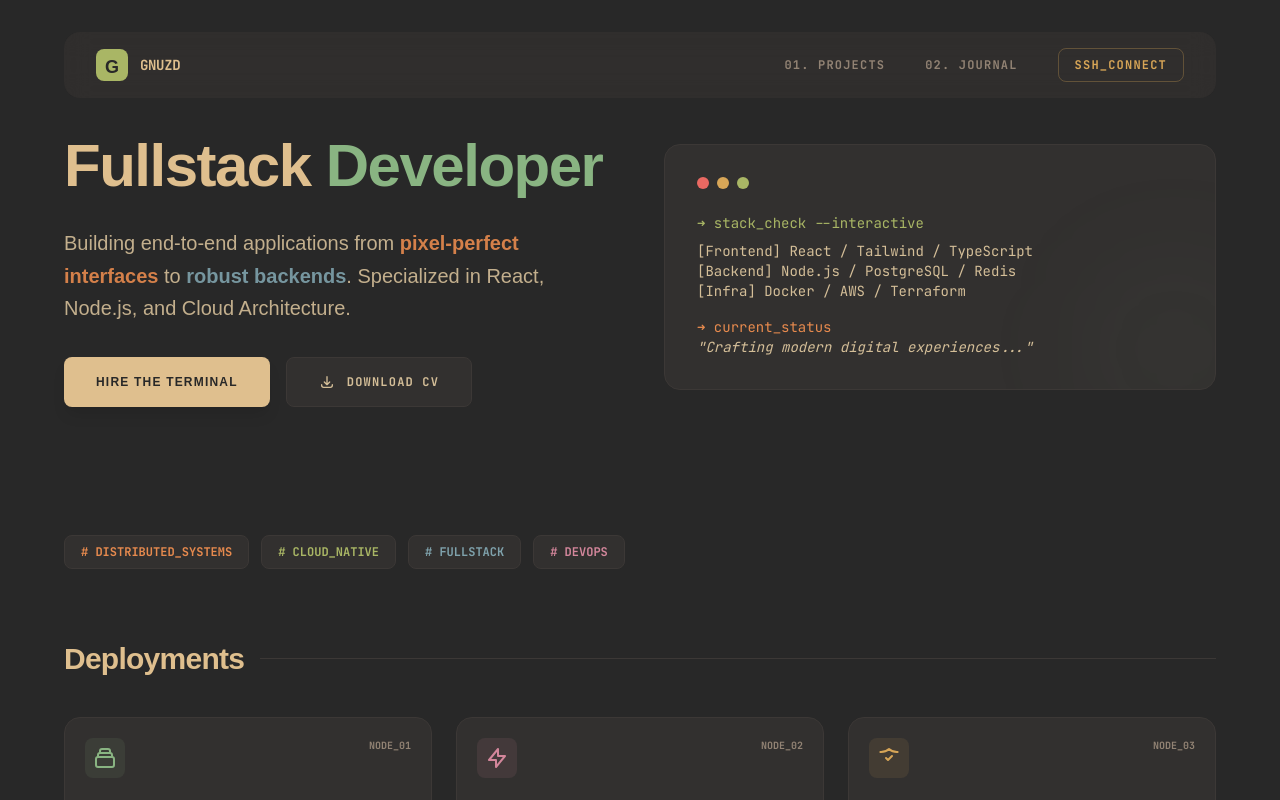
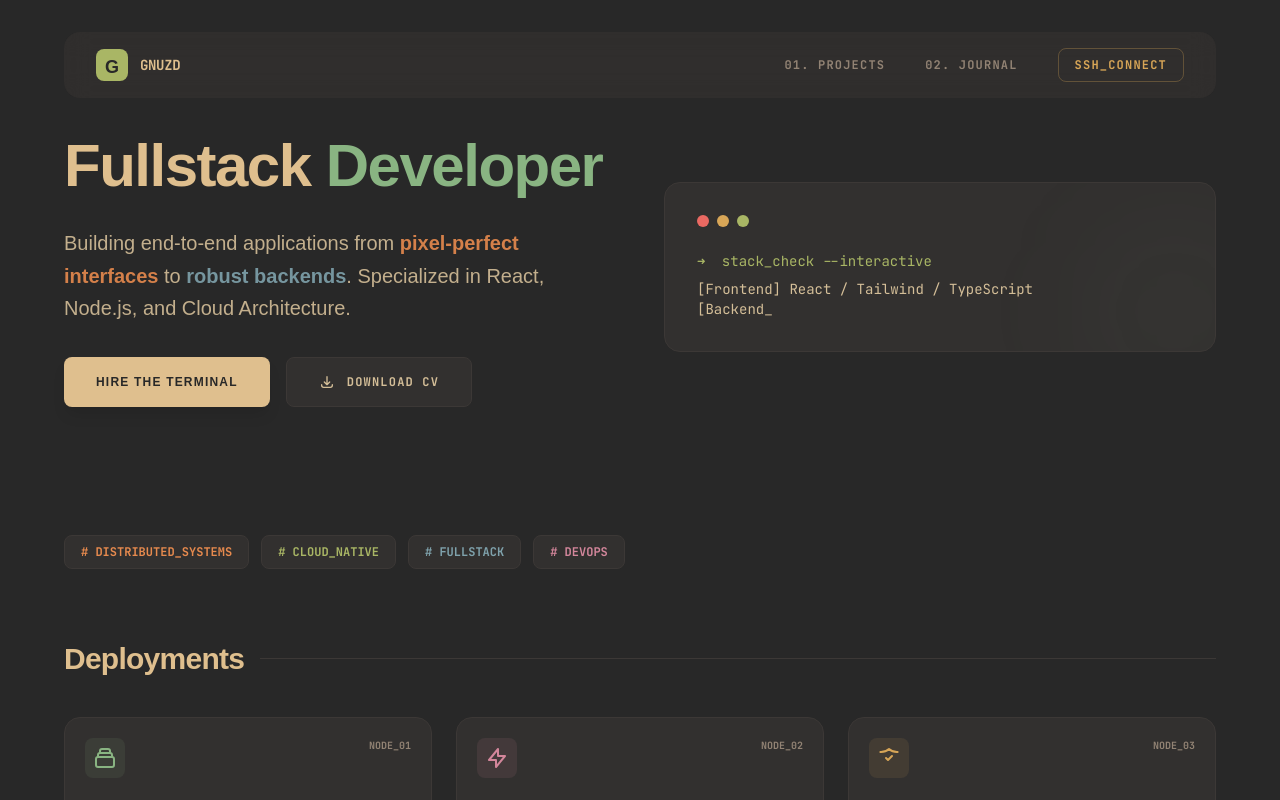
Before and after one commit to gnuzd/portfolio, a SvelteKit app: page / in a window 1280 px wide. Built offline with nearby package versions, Linux system fonts and the light colour scheme.

Commit message:
feat: update typing

```diff
--- /dev/null
+++ b/src/lib/components/TerminalGraphic.svelte
@@ -0,0 +1,97 @@
+<script lang="ts">
+	import { onMount } from 'svelte';
+
+	interface Line {
+		text: string;
+		className?: string;
+		delay?: number;
+		prefix?: string;
+	}
+
+	const lines: Line[] = [
+		{
+			text: 'stack_check --interactive',
+			className: 'mb-2 text-green',
+			prefix: '➜ ',
+			delay: 500
+		},
+		{
+			text: '[Frontend] React / Tailwind / TypeScript',
+			className: 'text-base-content-200',
+			delay: 300
+		},
+		{
+			text: '[Backend] Node.js / PostgreSQL / Redis',
+			className: 'text-base-content-200',
+			delay: 200
+		},
+		{
+			text: '[Infra] Docker / AWS / Terraform',
+			className: 'text-base-content-200',
+			delay: 200
+		},
+		{
+			text: 'current_status',
+			className: 'mt-4 text-orange',
+			prefix: '➜ ',
+			delay: 600
+		},
+		{
+			text: '"Crafting modern digital experiences..."',
+			className: 'text-base-content-200 italic',
+			delay: 400
+		}
+	];
+
+	let displayedLines = $state(lines.map((l) => ({ ...l, currentText: '', showPrefix: false })));
+	let currentLineIndex = $state(-1);
+	let isTyping = $state(false);
+
+	onMount(async () => {
+		// Initial wait before starting
+		await new Promise((resolve) => setTimeout(resolve, 1000));
+
+		for (let i = 0; i < lines.length; i++) {
+			currentLineIndex = i;
+			const line = lines[i];
+
+			// Initial delay for line
+			if (line.delay) await new Promise((resolve) => setTimeout(resolve, line.delay));
+
+			// Show prefix immediately
+			displayedLines[i].showPrefix = true;
+
+			// Type the text
+			isTyping = true;
+			for (let j = 0; j <= line.text.length; j++) {
+				displayedLines[i].currentText = line.text.slice(0, j);
+				// Variable speed for more natural feel
+				await new Promise((resolve) => setTimeout(resolve, 20 + Math.random() * 40));
+			}
+			isTyping = false;
+		}
+	});
+</script>
+
+<div
+	class="relative hidden overflow-hidden rounded-2xl border border-base-300 bg-base-200 p-8 font-mono text-sm md:block"
+>
+	<div class="mb-6 flex gap-2">
+		<div class="h-3 w-3 rounded-full bg-red"></div>
+		<div class="h-3 w-3 rounded-full bg-yellow"></div>
+		<div class="h-3 w-3 rounded-full bg-green"></div>
+	</div>
+
+	{#each displayedLines as line, i}
+		{#if i <= currentLineIndex && line.showPrefix}
+			<p class={line.className}>
+				{#if line.prefix}<span class="mr-2">{line.prefix}</span
+					>{/if}{line.currentText}{#if i === currentLineIndex && isTyping}<span
+						class="animate-pulse">_</span
+					>{/if}
+			</p>
+		{/if}
+	{/each}
+
+	<div class="absolute -right-10 -bottom-10 h-40 w-40 rounded-full bg-aqua/5 blur-3xl"></div>
+</div>
--- a/src/routes/_components/HeroSection.svelte
+++ b/src/routes/_components/HeroSection.svelte
@@ -1,3 +1,7 @@
+<script lang="ts">
+	import TerminalGraphic from '$lib/components/TerminalGraphic.svelte';
+</script>
+
 <section class="mb-16 md:mb-32">
 	<div class="grid grid-cols-1 items-center gap-12 md:grid-cols-2">
 		<div>
@@ -38,22 +42,6 @@
 			</div>
 		</div>
 
-		<!-- Desktop Only Graphic -->
-		<div
-			class="relative hidden overflow-hidden rounded-2xl border border-base-300 bg-base-200 p-8 font-mono text-sm md:block"
-		>
-			<div class="mb-6 flex gap-2">
-				<div class="h-3 w-3 rounded-full bg-red"></div>
-				<div class="h-3 w-3 rounded-full bg-yellow"></div>
-				<div class="h-3 w-3 rounded-full bg-green"></div>
-			</div>
-			<p class="mb-2 text-green">➜ stack_check --interactive</p>
-			<p class="text-base-content-200">[Frontend] React / Tailwind / TypeScript</p>
-			<p class="text-base-content-200">[Backend] Node.js / PostgreSQL / Redis</p>
-			<p class="text-base-content-200">[Infra] Docker / AWS / Terraform</p>
-			<p class="mt-4 text-orange">➜ current_status</p>
-			<p class="text-base-content-200 italic">"Crafting modern digital experiences..."</p>
-			<div class="absolute -right-10 -bottom-10 h-40 w-40 rounded-full bg-aqua/5 blur-3xl"></div>
-		</div>
+		<TerminalGraphic />
 	</div>
 </section>
--- a/src/routes/theme.css
+++ b/src/routes/theme.css
@@ -1,3 +1,5 @@
+:root,
+:root:has(input.theme-controller[value='gruvbox']:checked),
 [data-theme='gruvbox'] {
 	--color-base-100: #282828;
 	--color-base-200: #32302f;
```
Also changed, not shown: src/routes/_components/JournalSection.svelte (+9 -3 lines), src/routes/_components/ProjectSection.svelte (+3 -9 lines), .tw-patch/tw-class-list.json, package.json (indentation only), 1 other file (tests, documents, lock files or other folders).
